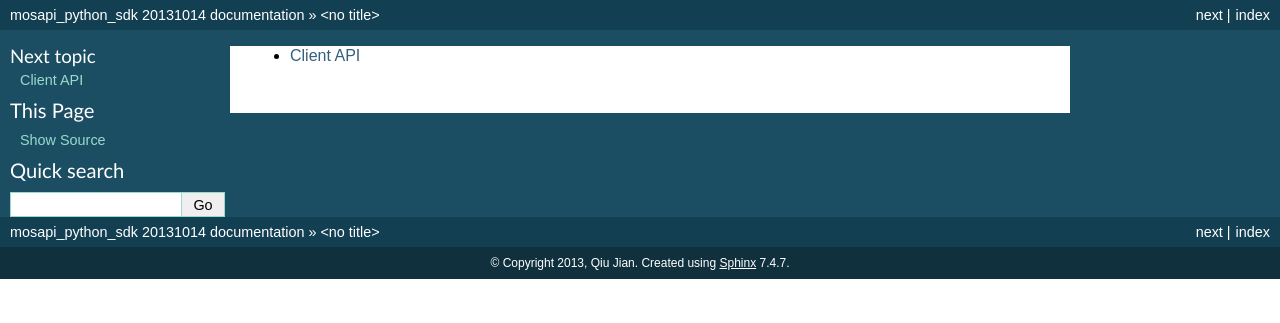
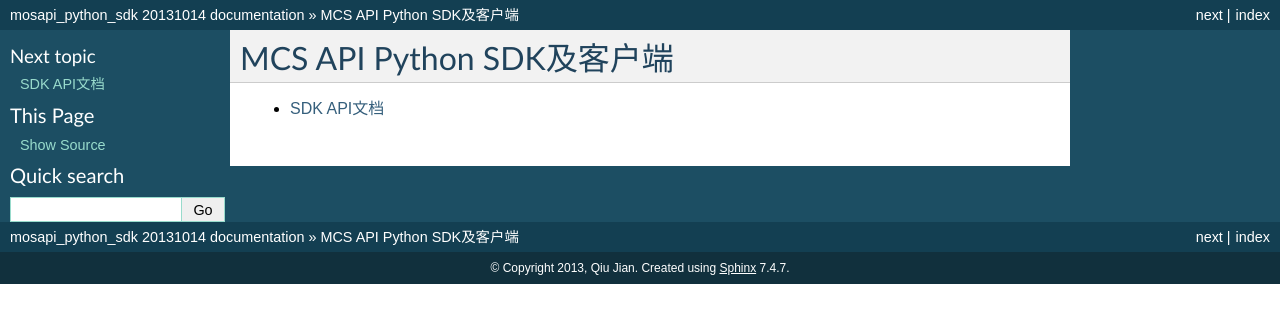
Before and after one commit to meituan/mcsapi_python, a Sphinx documentation site: the page built from doc/source/index.rst, in a window 1280 px wide. Shown: the top 323 px of the page. Built offline with Sphinx 7.4.7, drawn with Linux system fonts in a browser that asks for light colours; pages that are not in the unit, such as notebooks, are missing from menus.

Commit message:
Update document

```diff
--- a/README.md
+++ b/README.md
@@ -1,4 +1,4 @@
-# MCS API Python Binding #
+# MCS API Python SDK及客户端 #
 
 我们提供了方便调用MCS API的Python Library以及基于该Libary实现的客户端。
 
--- a/doc/source/client.rst
+++ b/doc/source/client.rst
@@ -1,4 +1,4 @@
-Client API
+SDK API文档
 =================
 
 .. autoclass:: mosclient.v1.client.Client
--- a/doc/source/index.rst
+++ b/doc/source/index.rst
@@ -1,3 +1,6 @@
+MCS API Python SDK及客户端
+==========================
+
 .. toctree::
     README
     client
```
